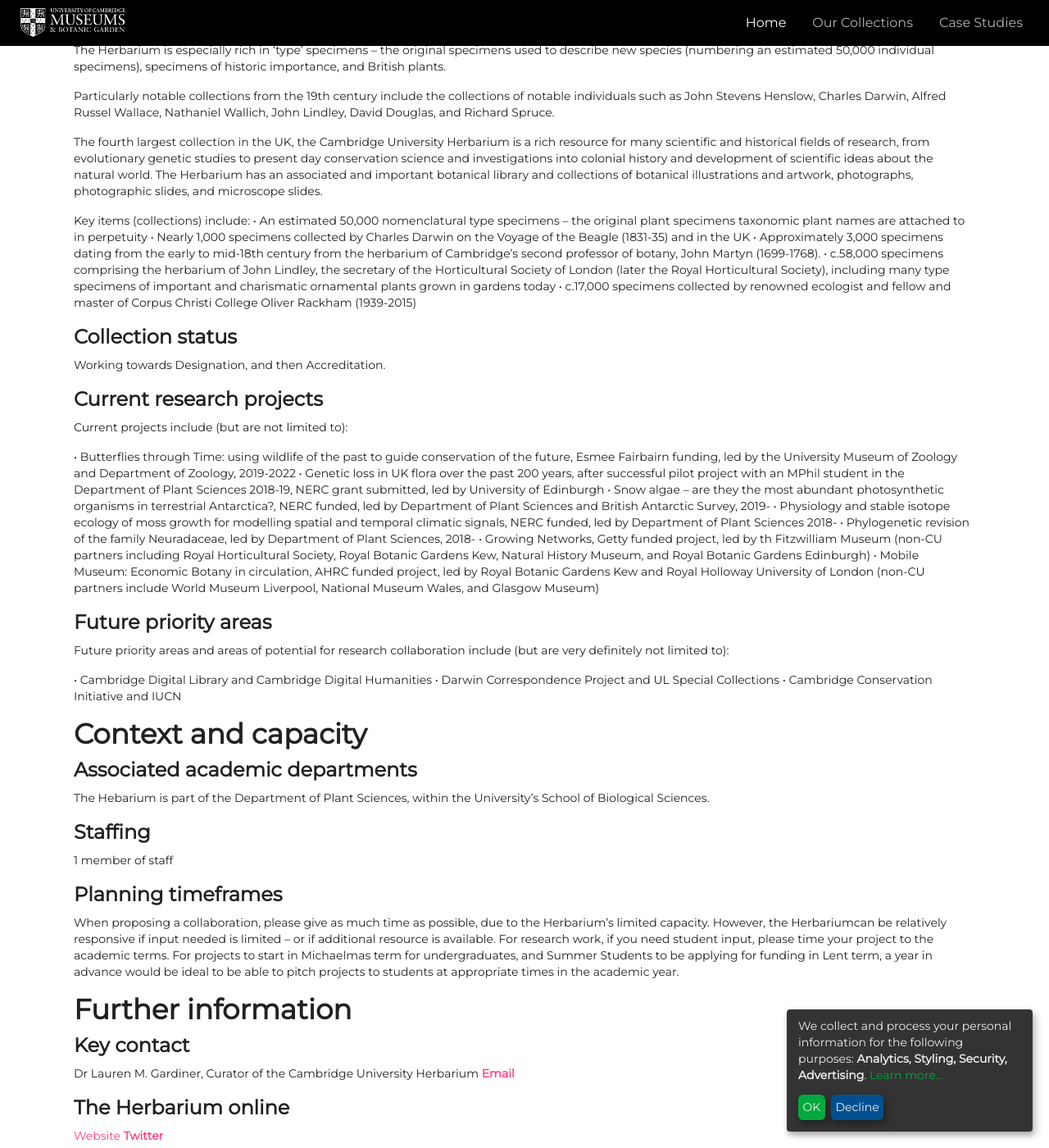
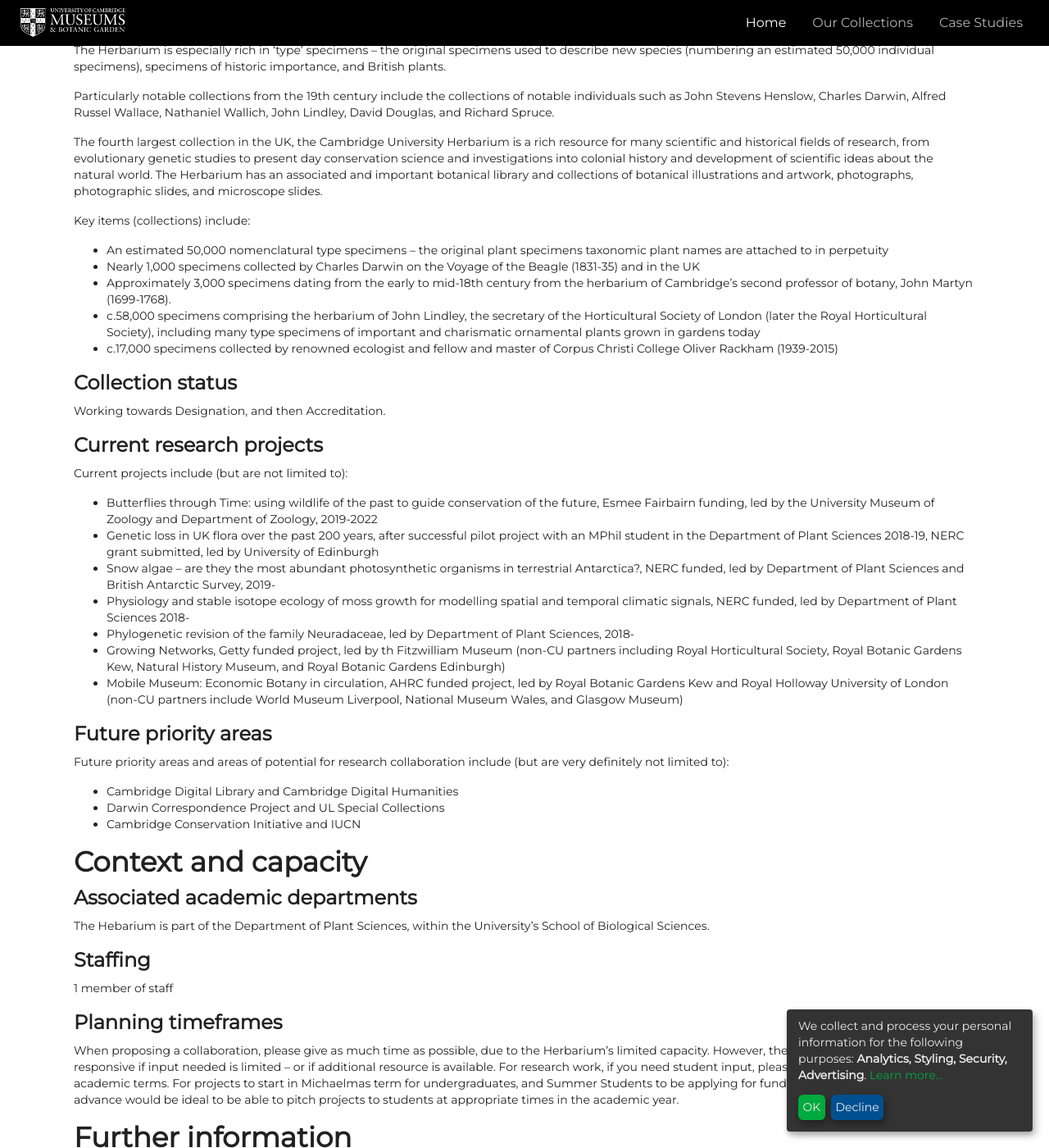
Before and after one commit to UniversityofCambridgeMuseums/research-hub, a Jekyll site: the page built from _collections/herbarium.md, in a window 1280 px wide and 1400 px high, scrolled down 549 px. Shown: the whole window at 82% size. Built offline with Jekyll 4.4.1, drawn with Linux system fonts in a browser that asks for light colours; nearby versions of some CDN libraries.

Commit message:
Convert to markdown and fix html errors

```diff
--- a/_collections/herbarium.md
+++ b/_collections/herbarium.md
@@ -13,55 +13,58 @@ Particularly notable collections from the 19th century include the collections o
 The fourth largest collection in the UK, the Cambridge University Herbarium is a rich resource for many scientific and historical fields of research, from evolutionary genetic studies to present day conservation science and investigations into colonial history and development of scientific ideas about the natural world. The Herbarium has an associated and important botanical library and collections of botanical illustrations and artwork, photographs, photographic slides, and microscope slides.
 
 Key items (collections) include:
-•	An estimated 50,000 nomenclatural type specimens – the original plant specimens taxonomic plant names are attached to in perpetuity
-•	Nearly 1,000 specimens collected by Charles Darwin on the Voyage of the Beagle (1831-35) and in the UK
-•	Approximately 3,000 specimens dating from the early to mid-18th century from the herbarium of Cambridge’s second professor of botany, John Martyn (1699-1768).
-•	c.58,000 specimens comprising the herbarium of John Lindley, the secretary of the Horticultural Society of London (later the Royal Horticultural Society), including many type specimens of important and charismatic ornamental plants grown in gardens today
-•	c.17,000 specimens collected by renowned ecologist and fellow and master of Corpus Christi College Oliver Rackham (1939-2015)
 
-<h3>Collection status</h3>
+* An estimated 50,000 nomenclatural type specimens – the original plant specimens taxonomic plant names are attached to in perpetuity
+* Nearly 1,000 specimens collected by Charles Darwin on the Voyage of the Beagle (1831-35) and in the UK
+* Approximately 3,000 specimens dating from the early to mid-18th century from the herbarium of Cambridge’s second professor of botany, John Martyn (1699-1768).
+* c.58,000 specimens comprising the herbarium of John Lindley, the secretary of the Horticultural Society of London (later the Royal Horticultural Society), including many type specimens of important and charismatic ornamental plants grown in gardens today
+* c.17,000 specimens collected by renowned ecologist and fellow and master of Corpus Christi College Oliver Rackham (1939-2015)
+
+### Collection status
 
 Working towards Designation, and then Accreditation.
 
-<h3>Current research projects</h3>
+### Current research projects
 
 Current projects include (but are not limited to):
 
-•	Butterflies through Time: using wildlife of the past to guide conservation of the future, Esmee Fairbairn funding, led by the University Museum of Zoology and Department of Zoology, 2019-2022
-•	Genetic loss in UK flora over the past 200 years, after successful pilot project with an MPhil student in the Department of Plant Sciences 2018-19, NERC grant submitted, led by University of Edinburgh
-•	Snow algae – are they the most abundant photosynthetic organisms in terrestrial Antarctica?, NERC funded, led by Department of Plant Sciences and British Antarctic Survey, 2019-
-•	Physiology and stable isotope ecology of moss growth for modelling spatial and temporal climatic signals, NERC funded, led by Department of Plant Sciences 2018-
-•	Phylogenetic revision of the family Neuradaceae, led by Department of Plant Sciences, 2018-
-•	Growing Networks, Getty funded project, led by th Fitzwilliam Museum (non-CU partners including Royal Horticultural Society, Royal Botanic Gardens Kew, Natural History Museum, and Royal Botanic Gardens Edinburgh)
-•	Mobile Museum: Economic Botany in circulation, AHRC funded project, led by Royal Botanic Gardens Kew and Royal Holloway University of London (non-CU partners include World Museum Liverpool, National Museum Wales, and Glasgow Museum)
+* Butterflies through Time: using wildlife of the past to guide conservation of the future, Esmee Fairbairn funding, led by the University Museum of Zoology and Department of Zoology, 2019-2022
+* Genetic loss in UK flora over the past 200 years, after successful pilot project with an MPhil student in the Department of Plant Sciences 2018-19, NERC grant submitted, led by University of Edinburgh
+* Snow algae – are they the most abundant photosynthetic organisms in terrestrial Antarctica?, NERC funded, led by Department of Plant Sciences and British Antarctic Survey, 2019-
+* Physiology and stable isotope ecology of moss growth for modelling spatial and temporal climatic signals, NERC funded, led by Department of Plant Sciences 2018-
+* Phylogenetic revision of the family Neuradaceae, led by Department of Plant Sciences, 2018-
+* Growing Networks, Getty funded project, led by th Fitzwilliam Museum (non-CU partners including Royal Horticultural Society, Royal Botanic Gardens Kew, Natural History Museum, and Royal Botanic Gardens Edinburgh)
+* Mobile Museum: Economic Botany in circulation, AHRC funded project, led by Royal Botanic Gardens Kew and Royal Holloway University of London (non-CU partners include World Museum Liverpool, National Museum Wales, and Glasgow Museum)
 
-<h3>Future priority areas</h3>
+### Future priority areas
 Future priority areas and areas of potential for research collaboration include (but are very definitely not limited to):
 
-•	Cambridge Digital Library and Cambridge Digital Humanities
-•	Darwin Correspondence Project and UL Special Collections
-•	Cambridge Conservation Initiative and IUCN
+* Cambridge Digital Library and Cambridge Digital Humanities
+* Darwin Correspondence Project and UL Special Collections
+* Cambridge Conservation Initiative and IUCN
 
-<h2>Context and capacity</h2>
+## Context and capacity
 
-<h3>Associated academic departments</h3>
+### Associated academic departments
 
 The Hebarium is part of the Department of Plant Sciences, within the University's School of Biological Sciences.
 
-<h3>Staffing</h3>
+### Staffing
 
 1 member of staff
 
-<h3>Planning timeframes</h3>
+### Planning timeframes
 
 When proposing a collaboration, please give as much time as possible, due to the Herbarium's limited capacity. However, the Herbariumcan be relatively responsive if input needed is limited – or if additional resource is available. For research work, if you need student input, please time your project to the academic terms. For projects to start in Michaelmas term for undergraduates, and Summer Students to be applying for funding in Lent term, a year in advance would be ideal to be able to pitch projects to students at appropriate times in the academic year.
 
-<h2>Further information</h2>
+## Further information
 
-<h3>Key contact</h3>
-Dr Lauren M. Gardiner, Curator of the Cambridge University Herbarium <b>
-<a href="mailto:lmg32@cam.ac.uk">Email</a>
+### Key contact
 
-<h3>The Herbarium online</h3>
-<a href="https://data.plantsci.cam.ac.uk/herbarium/">Website</a><b>
-<a href="http://twitter.com/cuherb">Twitter</a>
+Dr Lauren M. Gardiner, Curator of the Cambridge University Herbarium
+[Email](mailto:lmg32@cam.ac.uk)
+
+### The Herbarium online
+
+[Website](https://data.plantsci.cam.ac.uk/herbarium/)
+[Twitter](http://twitter.com/cuherb)
```
